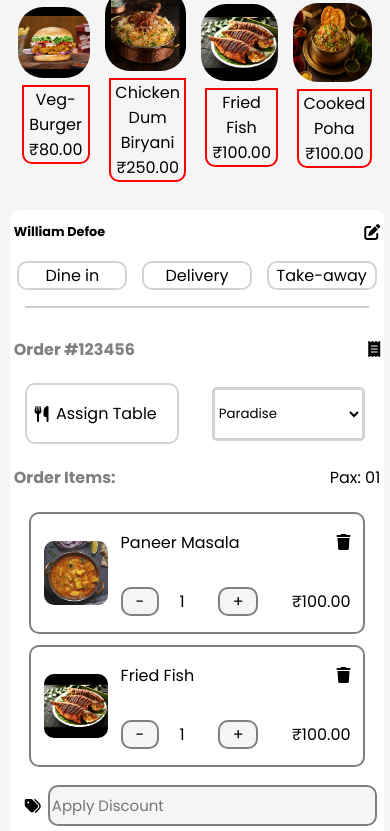
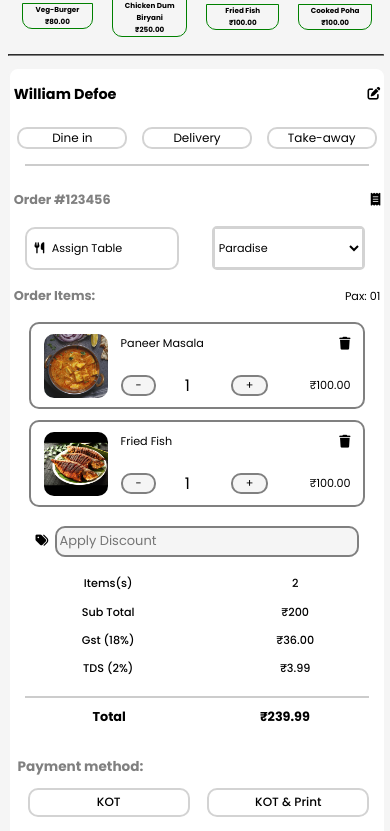
Before and after one commit to ksamuel-soul/Drodify-Project, a plain HTML site: page index.html in a window 390 px wide. Shown: the part 461-1292 px from the top of the page. Drawn offline with Linux system fonts and the light colour scheme.

Commit message:
Total-Responsive-Pages

```diff
--- a/index.html
+++ b/index.html
@@ -130,6 +130,8 @@
             </center>
         </div>
 
+        <hr class="responsive">
+
         <div class="check-out">
             <div class="header">
                 <div class="name">
@@ -158,7 +160,7 @@
                     </div>
 
                     <div class="select-restaurant">
-                        <select name="" id="">
+                        <select>
                             <option value="Paradise">Paradise</option>
                             <option value="Bawarchi">Bawarchi</option>
                         </select>
--- a/style.css
+++ b/style.css
@@ -150,6 +150,10 @@ table tr td img{
     margin-top: 0px;
     border-radius: 0px 0px 10px 10px;
     text-align: center;
+}
+
+.responsive{
+    display: none;
 }
 
 .check-out{
@@ -529,6 +533,80 @@ table tr td img{
         width: 100%;
     }
 
+    table tr td .dish-name p{
+        font-size: 45%;
+        font-weight: 650;
+        border: 1px solid green;
+        overflow-x: scroll;
+    }
 
+    .responsive{
+        display: block;
+        width: 100%;
+        margin: 0% 3% 3% 0%;
+        border-color: grey;
+    }
+
+    .header .name h3, i{
+        font-size: 90%;
+    }
+
+    .header .options p{
+        font-size: 75%;
+    }
+
+    .order-id h4, i, p{
+        font-size: 80%;
+    }
+
+    .assign-table i, p{
+        font-size: 70%;
+    }
+
+    /* .select-restaurant{
+        height: 45px;
+    } */
+
+    .select-restaurant select{
+        font-size: 70%;
+        height: 40px;
+    }
+
+    .apply-coupon i{
+        margin-left: 5%;
+    }
+
+    .apply-coupon input{
+        height: 25px;
+        font-size: 13px;
+        margin-right: 5%;
+    }
+
+    .pay-desc p, .pay-price p{
+        font-weight: 500;
+    }
+
+    .total{
+        text-align: center;
+    }
+
+    .payment h4{
+        font-size: 85%;
+    }
+
+    .pay-method p{
+        font-size: 75%;
+        font-weight: 500;
+        display: flex;
+        justify-content: center;
+        align-items: center;
+    }
+
+    .billing p{
+        font-size: 75%;
+        display: flex;
+        justify-content: center;
+        align-items: center;
+    }
 
 }
```
